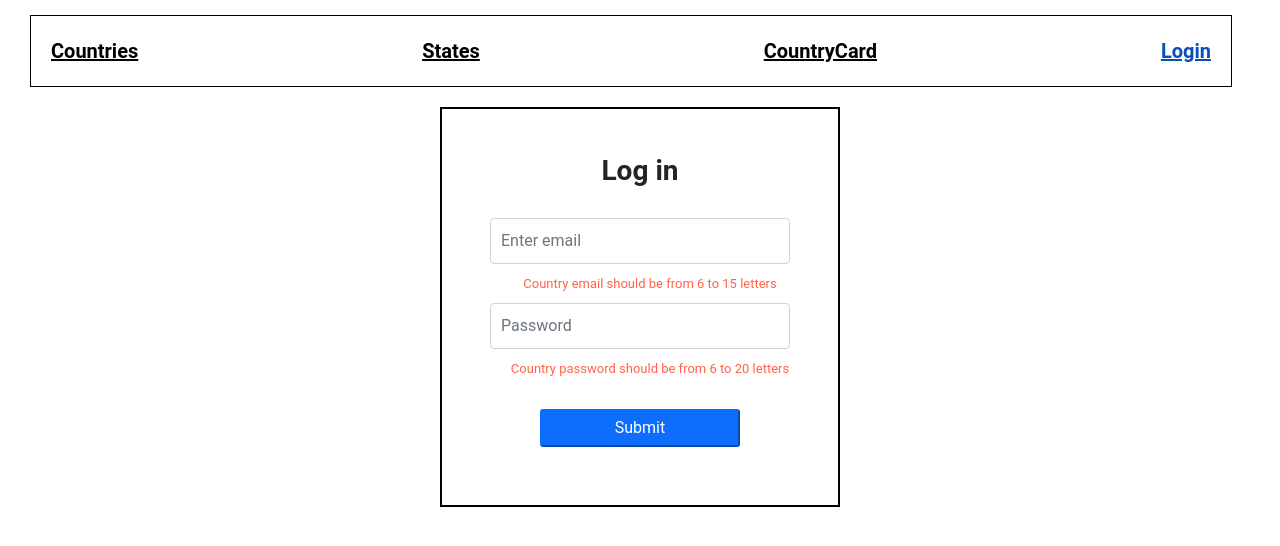
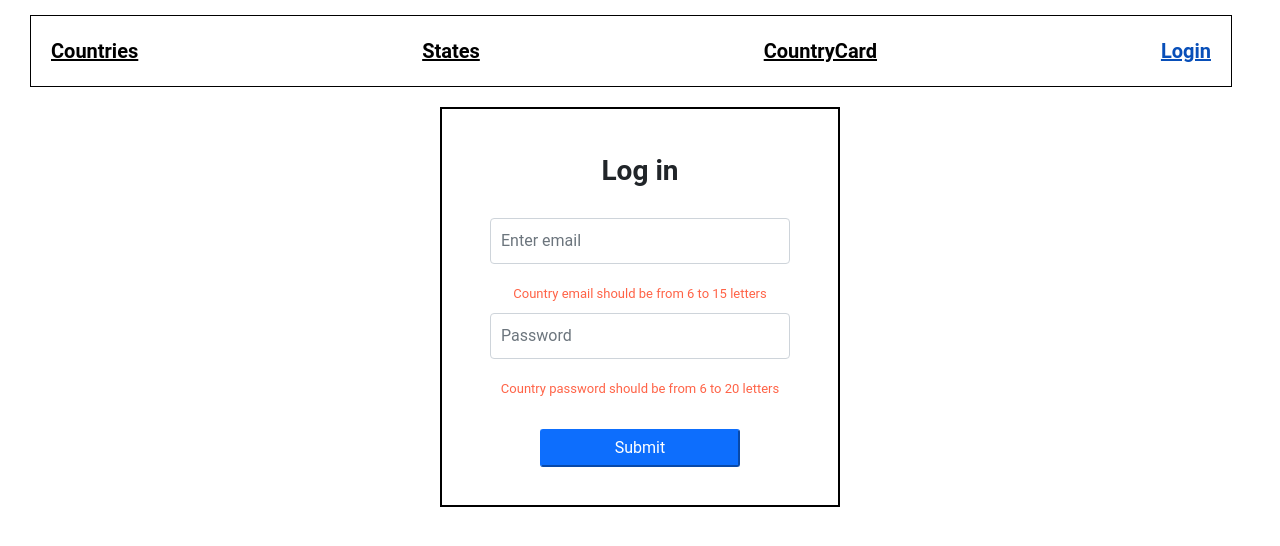
Before and after one commit to ira-alchynska/internship-project, a React (Create React App) app: page /login in a window 1280 px wide. Shown: the top 546 px of the page. Built offline with nearby package versions, Linux system fonts and the light colour scheme.

Commit message:
project done

```diff
--- a/src/App.css
+++ b/src/App.css
@@ -5,6 +5,11 @@
   padding: 15px 30px;
   font-size: 18px;
   font-weight: 400;
+}
+
+.main-container {
+  margin-left: auto;
+  margin-right: auto;
 }
 
 .sidebar {
--- a/src/components/LogIn/styles.css
+++ b/src/components/LogIn/styles.css
@@ -16,6 +16,9 @@
   margin-bottom: 10px;
   outline: none;
   width: 300px;
+}
+.form-group {
+  margin-bottom: 10px;
 }
 
 .title {
@@ -57,4 +60,5 @@
   font-weight: 400;
   font-style: normal;
   color: tomato;
+  margin-left: 0;
 }
```
